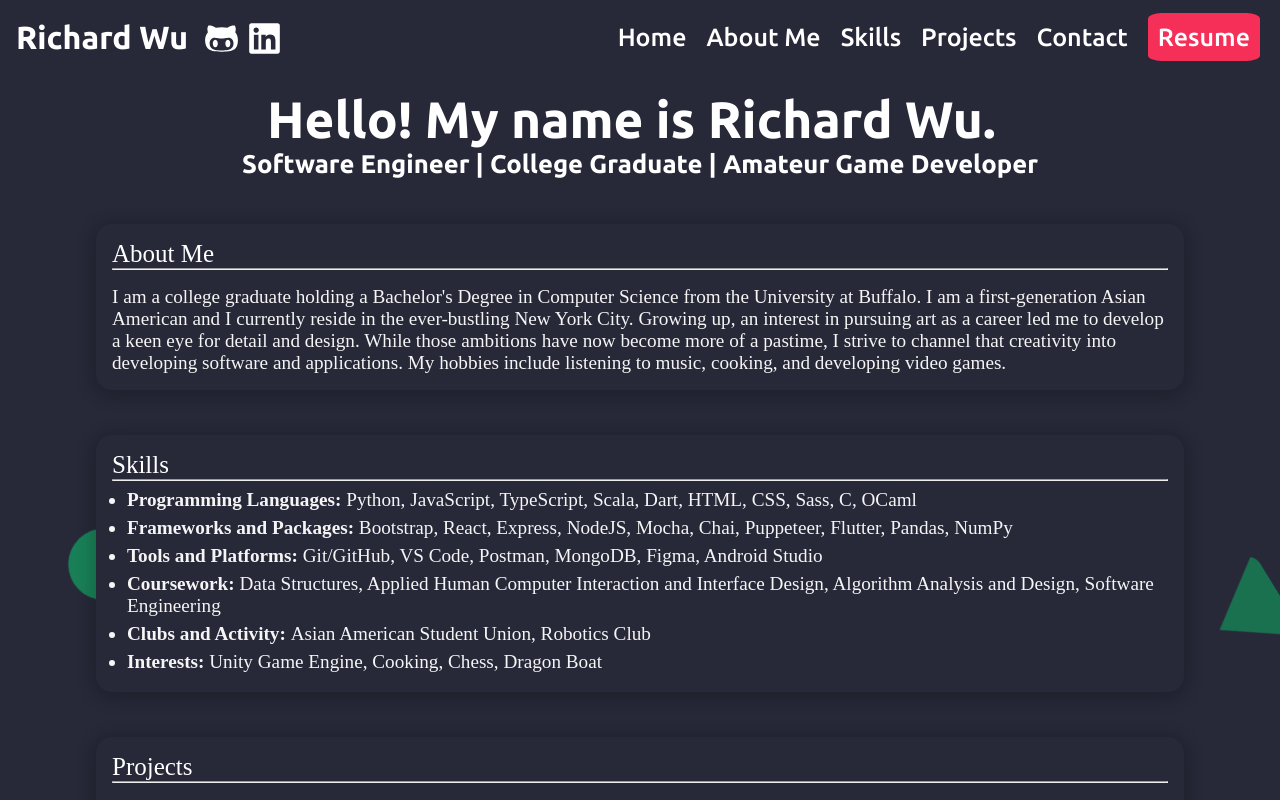
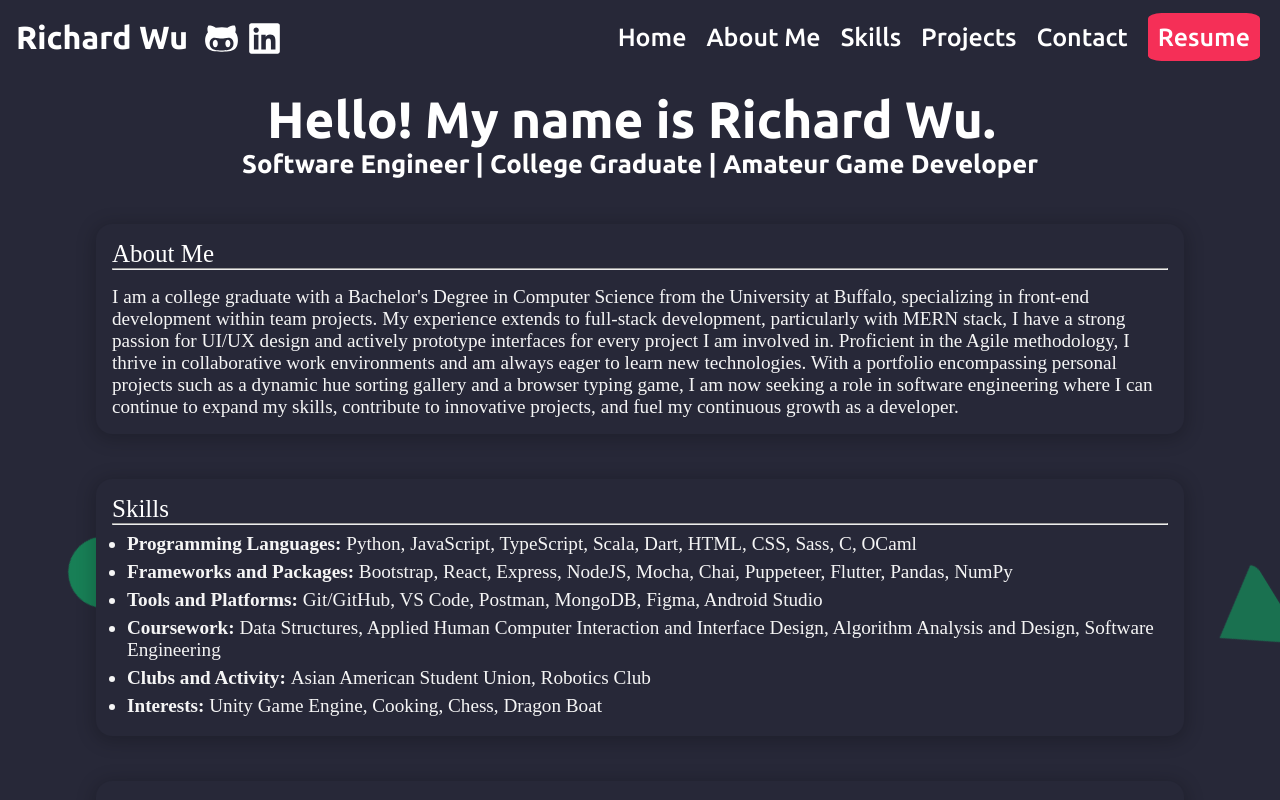
Before and after one commit to git-richardwu/personal-website, a React (Create React App) app: page / in a window 1280 px wide. Shown: the top 800 px of the page. Built offline with nearby package versions, Linux system fonts and the light colour scheme; the HTML template or start-up script is replaced by a standard one.

Commit message:
Update AboutMe.jsx

```diff
--- a/src/components/aboutme/AboutMe.jsx
+++ b/src/components/aboutme/AboutMe.jsx
@@ -9,11 +9,11 @@ export default function AboutMe() {
                     About Me
                     <hr></hr>
                         <div className="cardDescription">
-                            I am a college graduate holding a Bachelor's Degree in Computer Science from the University at Buffalo. I am a
-                            first-generation Asian American and I currently reside in the ever-bustling New York City. Growing up, an interest in pursuing art as a career led me to develop a
-                            keen eye for detail and design. While those ambitions have now become more of a pastime,
-                            I strive to channel that creativity into developing software and applications.
-                            My hobbies include listening to music, cooking, and developing video games.
+                        I am a college graduate with a Bachelor's Degree in Computer Science from the University at Buffalo, specializing in front-end development within team projects.
+                        My experience extends to full-stack development, particularly with MERN stack, I have a strong passion for UI/UX design and actively prototype interfaces for every project I am involved in.
+                        Proficient in the Agile methodology, I thrive in collaborative work environments and am always eager to learn new technologies.
+                        With a portfolio encompassing personal projects such as a dynamic hue sorting gallery and a browser typing game, I am now seeking a role in software engineering where I can continue to expand my skills,
+                        contribute to innovative projects, and fuel my continuous growth as a developer.
                         </div>
                 </div>
             </div>
```
